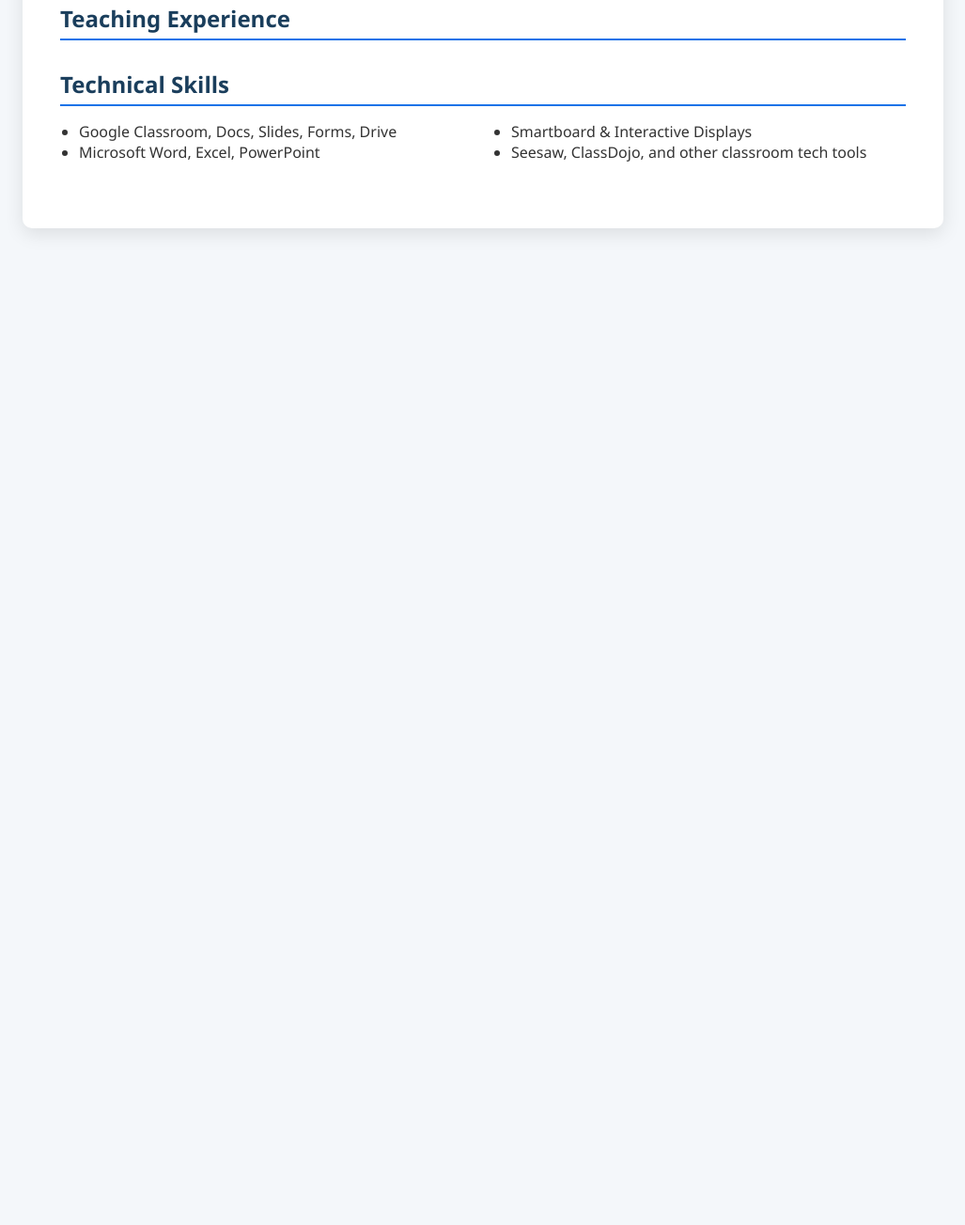
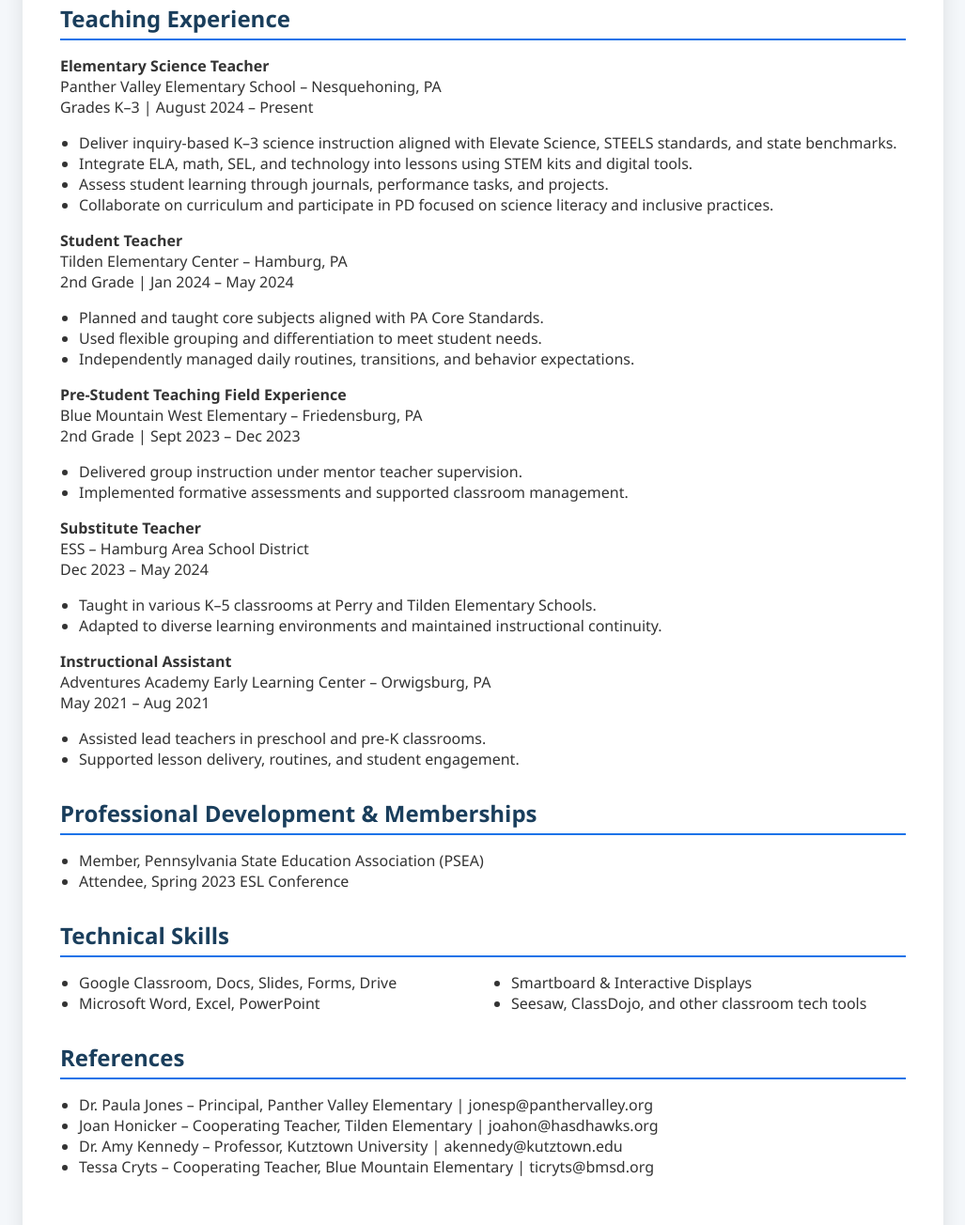
Before and after one commit to Alexxlynn98/alexxlynn98.github.io, a plain HTML site: page index.html in a window 1280 px wide. Shown: the part 856-2160 px from the top of the page at 94% size, without its empty margins (126-1153 px from the left). Before the commit the page ends 1139 px from the top, so only its background shows below. Drawn offline with Linux system fonts and the light colour scheme.

Commit message:
Update index.html

```diff
--- a/index.html
+++ b/index.html
@@ -50,7 +50,57 @@
 
     <section>
       <h2>Teaching Experience</h2>
-      <!-- Add your experience here -->
+
+      <p><strong>Elementary Science Teacher</strong><br>
+      Panther Valley Elementary School – Nesquehoning, PA<br>
+      Grades K–3 | August 2024 – Present</p>
+      <ul>
+        <li>Deliver inquiry-based K–3 science instruction aligned with Elevate Science, STEELS standards, and state benchmarks.</li>
+        <li>Integrate ELA, math, SEL, and technology into lessons using STEM kits and digital tools.</li>
+        <li>Assess student learning through journals, performance tasks, and projects.</li>
+        <li>Collaborate on curriculum and participate in PD focused on science literacy and inclusive practices.</li>
+      </ul>
+
+      <p><strong>Student Teacher</strong><br>
+      Tilden Elementary Center – Hamburg, PA<br>
+      2nd Grade | Jan 2024 – May 2024</p>
+      <ul>
+        <li>Planned and taught core subjects aligned with PA Core Standards.</li>
+        <li>Used flexible grouping and differentiation to meet student needs.</li>
+        <li>Independently managed daily routines, transitions, and behavior expectations.</li>
+      </ul>
+
+      <p><strong>Pre-Student Teaching Field Experience</strong><br>
+      Blue Mountain West Elementary – Friedensburg, PA<br>
+      2nd Grade | Sept 2023 – Dec 2023</p>
+      <ul>
+        <li>Delivered group instruction under mentor teacher supervision.</li>
+        <li>Implemented formative assessments and supported classroom management.</li>
+      </ul>
+
+      <p><strong>Substitute Teacher</strong><br>
+      ESS – Hamburg Area School District<br>
+      Dec 2023 – May 2024</p>
+      <ul>
+        <li>Taught in various K–5 classrooms at Perry and Tilden Elementary Schools.</li>
+        <li>Adapted to diverse learning environments and maintained instructional continuity.</li>
+      </ul>
+
+      <p><strong>Instructional Assistant</strong><br>
+      Adventures Academy Early Learning Center – Orwigsburg, PA<br>
+      May 2021 – Aug 2021</p>
+      <ul>
+        <li>Assisted lead teachers in preschool and pre-K classrooms.</li>
+        <li>Supported lesson delivery, routines, and student engagement.</li>
+      </ul>
+    </section>
+
+    <section>
+      <h2>Professional Development & Memberships</h2>
+      <ul>
+        <li>Member, Pennsylvania State Education Association (PSEA)</li>
+        <li>Attendee, Spring 2023 ESL Conference</li>
+      </ul>
     </section>
 
     <section>
@@ -62,6 +112,16 @@
         <li>Seesaw, ClassDojo, and other classroom tech tools</li>
       </ul>
     </section>
+
+    <section>
+      <h2>References</h2>
+      <ul>
+        <li>Dr. Paula Jones – Principal, Panther Valley Elementary | jonesp@panthervalley.org</li>
+        <li>Joan Honicker – Cooperating Teacher, Tilden Elementary | joahon@hasdhawks.org</li>
+        <li>Dr. Amy Kennedy – Professor, Kutztown University | akennedy@kutztown.edu</li>
+        <li>Tessa Cryts – Cooperating Teacher, Blue Mountain Elementary | ticryts@bmsd.org</li>
+      </ul>
+    </section>
   </div>
 </body>
 </html>
```
